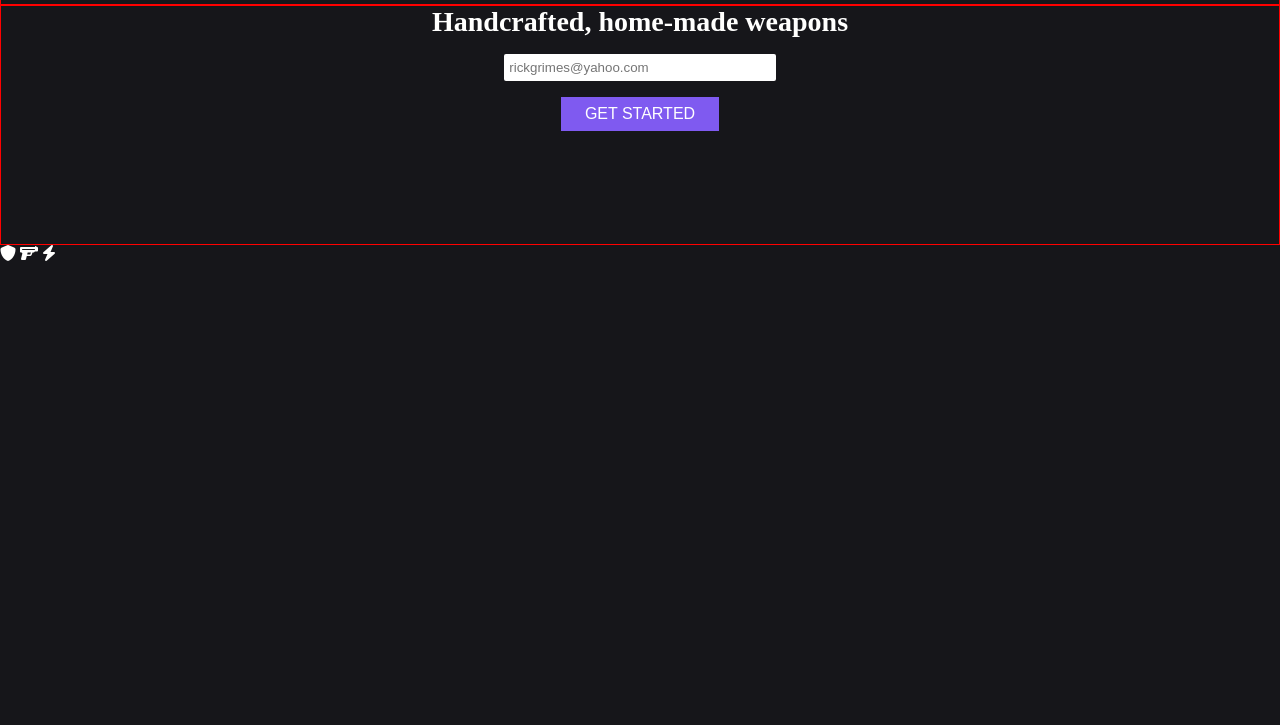
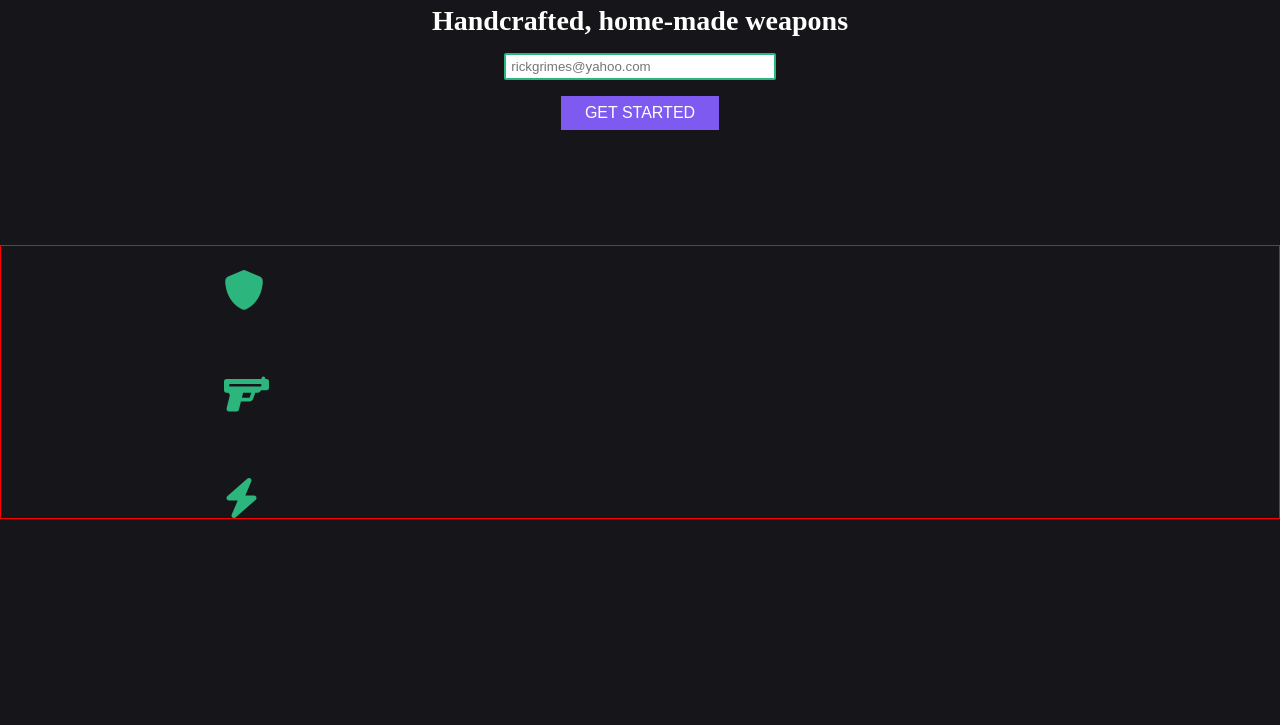
Before and after one commit to arivreduce/product-landing, a plain HTML site: page index.html in a window 1280 px wide. Shown: the part 75-800 px from the top of the page. Drawn offline with Linux system fonts and the light colour scheme; a web font is replaced by a local one.

Commit message:
working on offerings section, completed navbar and form

```diff
--- a/index.html
+++ b/index.html
@@ -47,9 +47,15 @@
         <input id="submit" type="submit" value="GET STARTED" />
       </form>
       <section id="Offerings">
-        <i class="fa-solid fa-shield"></i>
-        <i class="fa-solid fa-gun"></i>
-        <i class="fa-solid fa-bolt"></i>
+        <div class="offering-container">
+          <i class="fa-solid fa-shield"></i>
+        </div>
+        <div class="offering-container">
+          <i class="fa-solid fa-gun"></i>
+        </div>
+        <div class="offering-container">
+          <i class="fa-solid fa-bolt"></i>
+        </div>
       </section>
       <section id="Demo"></section>
       <section id="Pricing"></section>
--- a/styles.css
+++ b/styles.css
@@ -30,7 +30,6 @@ header {
   position: fixed;
   width: 100%;
   height: 5rem;
-  border: 1px solid red;
 }
 #header img {
   width: 50px;
@@ -70,7 +69,6 @@ main {
 #form {
   width: 100%;
   height: 15rem;
-  border: 1px solid red;
   display: flex;
   flex-direction: column;
   justify-content: flex-start;
@@ -83,7 +81,7 @@ main {
 #email {
   width: 17rem;
   height: 1.7rem;
-  border: transparent;
+  border: 2px solid var(--green);
   border-radius: var(--border-radius);
   margin-bottom: 1rem;
 }
@@ -98,3 +96,17 @@ main {
   border: transparent;
 }
 /* OFFERINGS STYLES */
+#Offerings {
+  display: grid;
+  grid-template-columns: 1fr 52rem 1fr;
+  padding-top: 1.5rem;
+  gap: 4rem 0;
+  border: 1px solid red;
+}
+.offering-container {
+  grid-column: 2/3;
+}
+.offering-container i {
+  font-size: 2.5rem;
+  color: var(--green);
+}
```
